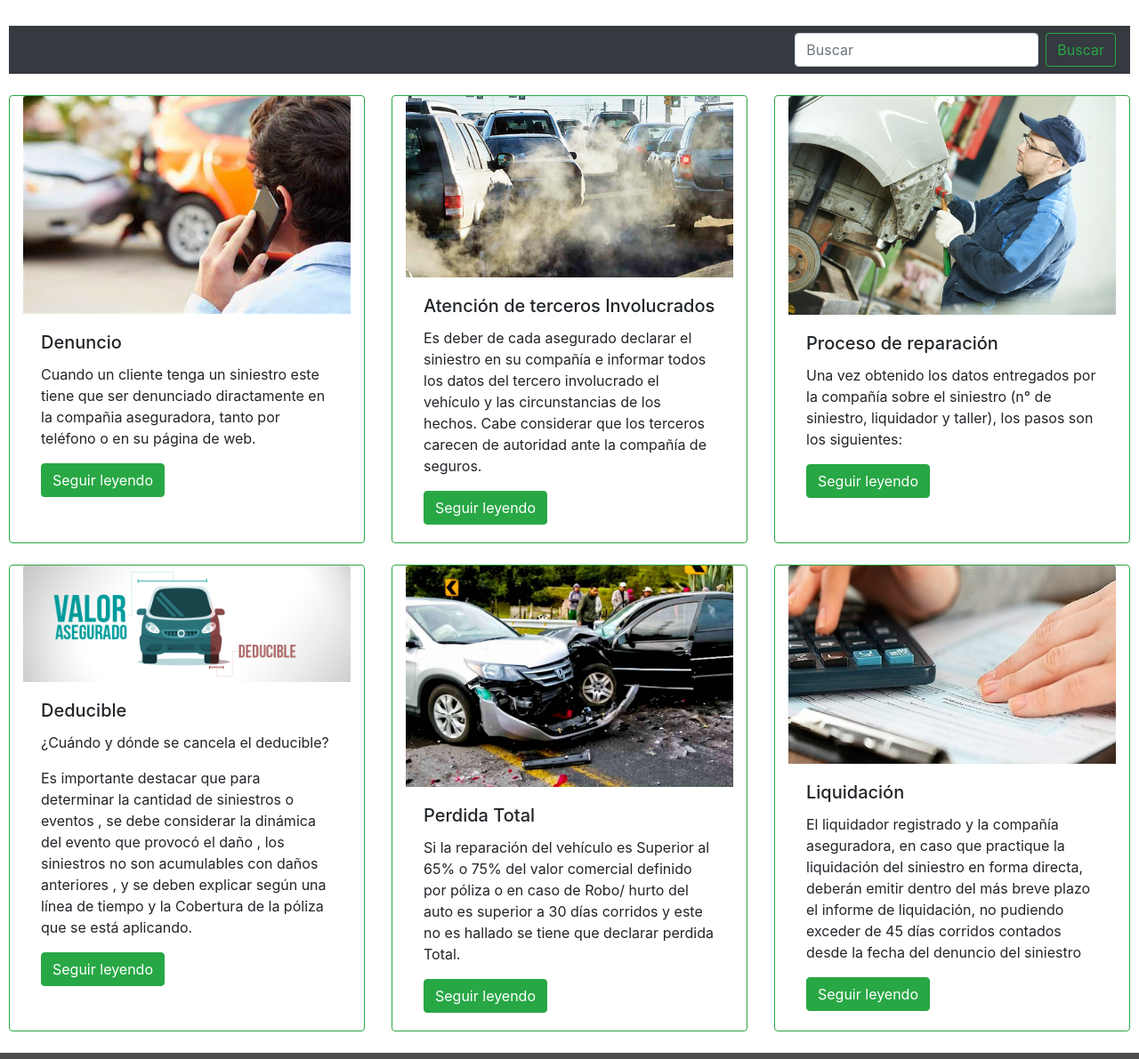
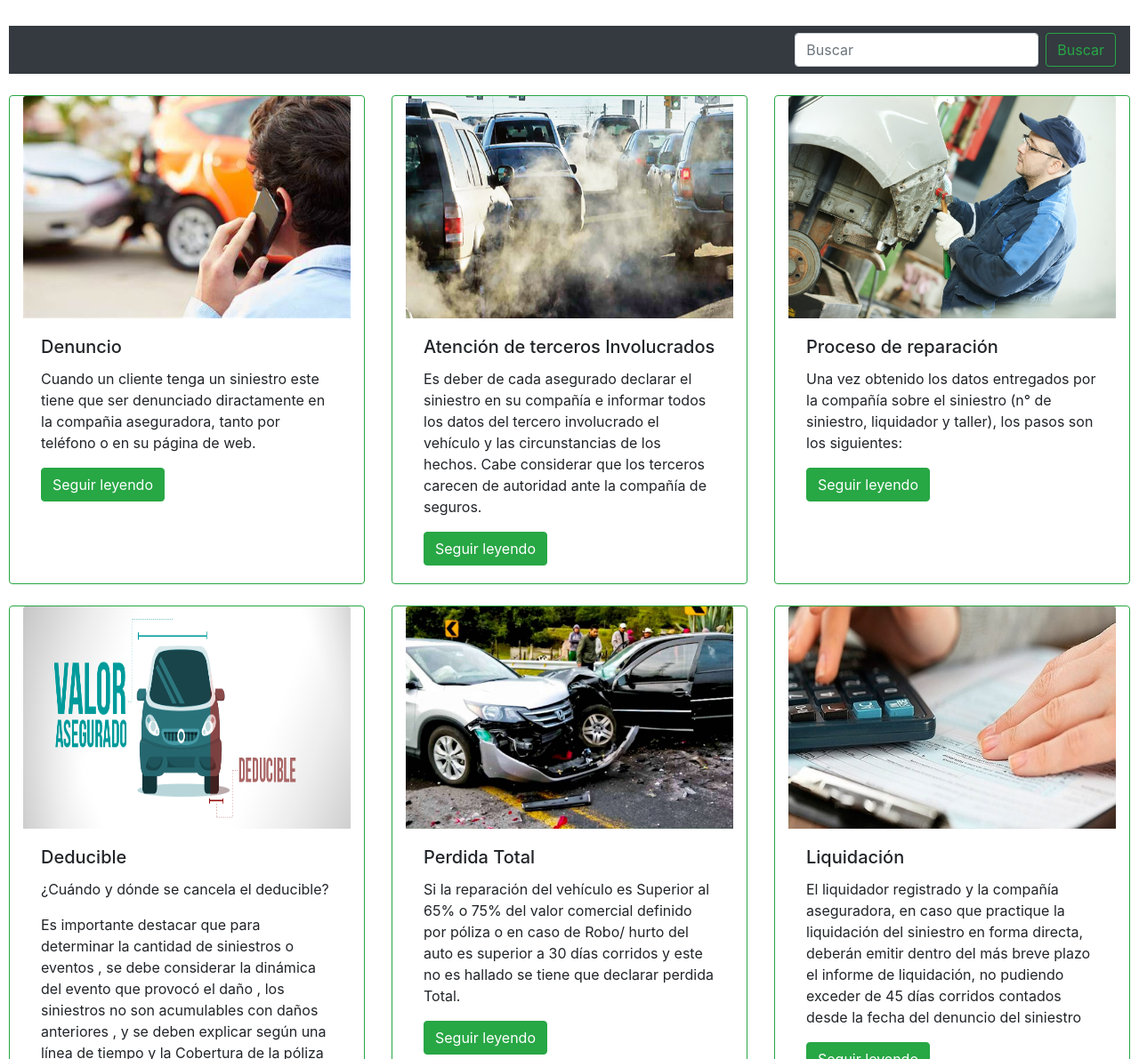
Before and after one commit to JeanIrarrazabal/proyecto_coder_SF, a website: page Auto.html in a window 1280 px wide. Shown: the part 133-1324 px from the top of the page at 89% size. Drawn offline with nearby package versions, Linux system fonts and the light colour scheme.

Commit message:
Se corrige tamaño de fotos y se aplica SEO en todos los html

```diff
--- a/Auto.html
+++ b/Auto.html
@@ -8,6 +8,18 @@
 	<link href="https://fonts.googleapis.com/css2?family=Indie+Flower&display=swap" rel="stylesheet">
 	<link href="https://fonts.googleapis.com/css2?family=Anton&display=swap" rel="stylesheet">
 	<link rel="stylesheet" href="https://maxcdn.bootstrapcdn.com/bootstrap/4.5.2/css/bootstrap.min.css">
+
+	<!--SEO-->
+	<meta name="description" content="Esta pagina esta enfocada a consolidar la informacion necesaria relacionada a la post venta de Seguros Falabella.">
+	<meta name="keyboard" content="atención a clientes, post venta, seguros, seguros falabella, seguro auto, nps, como siniestrar, glosario">
+	<meta name="author" content="Seguros Falabella">
+
+	<meta property="og:locale" content="es_es">
+	<meta property="og:type" content="website">
+	<meta property="og:title" content="Atencion Seguros Falabella">
+	<meta property="og:description" content="Informacion relevante sobre la post venta de Seguros Falabella">
+	<meta property="og:url" content="https://atencionsf.cl">
+	<meta property="og:image" content="Imagenes\logo_seguros.jpg">
 </head>
 <body>
 	<header>
@@ -22,7 +34,7 @@
 				<section class="header_menu">
 					<div class="col-sm-12 col-md-8 col-lg-8 col-xl-4">
 						<div class="btn-group">
-							<a class="btn btn-success" href="Index.html">Inicio</a>
+							<a class="btn btn-success" href="index.html">Inicio</a>
 							<div class="btn-group">
 								<button type="button" class="btn btn-success dropdown-toggle" data-toggle="dropdown">Auto</button>
 								<div class="dropdown-menu">
@@ -75,7 +87,7 @@
 
 				<div class="card-deck">
 				  <div class="card border-success col-sm-12 col-md-12">
-				    <img class="card-img-top" src="Imagenes\denuncio.jpg">
+				    <img class="card-img-top" src="Imagenes\denuncio.jpg" width="200px" height="250px">
 				    <div class="card-body">
 					    <h5 class="card-title">Denuncio</h5>
 					    <p class="card-text">Cuando un cliente tenga un siniestro este tiene que ser denunciado diractamente en la compañia aseguradora, tanto por teléfono o 	en su página de web.</p>
@@ -106,7 +118,7 @@
 				  </div>
 		<!-------------------------------------------------------------------------------------------------------------------------------------------------------->
 				  <div class="card border-success col-sm-12 col-md-12">
-				    <img class="card-img-top" src="Imagenes\terceros.png">
+				    <img class="card-img-top" src="Imagenes\terceros.png" width="200px" height="250px">
 				    <div class="card-body">
 					    <h5 class="card-title">Atención de terceros Involucrados</h5>
 					    <p class="card-text">Es deber de cada asegurado declarar el siniestro en su compañía e informar todos los datos del tercero involucrado el vehículo y las circunstancias de los hechos. Cabe considerar que los terceros carecen de autoridad ante la compañía de seguros.</p>
@@ -160,7 +172,7 @@
 				  </div>
 		<!-------------------------------------------------------------------------------------------------------------------------------------------------------->
 				  <div class="card border-success col-sm-12 col-md-12">
-				    <img class="card-img-top" src="Imagenes\reparacion.jpg">
+				    <img class="card-img-top" src="Imagenes\reparacion.jpg" width="200px" height="250px">
 				    <div class="card-body">
 					    <h5 class="card-title">Proceso de reparación</h5>
 					    <p class="card-text">Una vez obtenido los datos entregados por la compañía sobre el siniestro (n° de siniestro, liquidador y taller), los pasos son los siguientes:</p>
@@ -220,7 +232,7 @@
 
 				<div class="card-deck">
 				 <div class="card border-success col-sm-12">
-				    <img class="card-img-top" src="Imagenes\deducible.png">
+				    <img class="card-img-top" src="Imagenes\deducible.png" width="200px" height="250px">
 				    <div class="card-body">
 					    <h5 class="card-title">Deducible</h5>
 					    <p class="card-text">¿Cuándo y dónde se cancela el deducible?</p>
@@ -263,7 +275,7 @@
 				  </div>
 		<!-------------------------------------------------------------------------------------------------------------------------------------------------------->
 				  <div class="card border-success col-sm-12">
-				    <img class="card-img-top" src="Imagenes\total.jpg">
+				    <img class="card-img-top" src="Imagenes\total.jpg" width="200px" height="250px">
 				    <div class="card-body">
 					    <h5 class="card-title">Perdida Total</h5>
 					    <p class="card-text">Si la reparación del vehículo es Superior al 65% o 75% del valor comercial definido por póliza o en caso de Robo/ hurto del auto es superior a 30 días corridos y este no es hallado se tiene que declarar perdida Total.</p>
@@ -340,7 +352,7 @@
 				  </div>
 		<!-------------------------------------------------------------------------------------------------------------------------------------------------------->
 				  <div class="card border-success col-sm-12">
-				    <img class="card-img-top" src="Imagenes\liquidacion.jpg">
+				    <img class="card-img-top" src="Imagenes\liquidacion.jpg" width="200px" height="250px">
 				    <div class="card-body">
 					    <h5 class="card-title">Liquidación</h5>
 					    <p class="card-text">El liquidador registrado y la compañía aseguradora, en caso que practique la liquidación del siniestro en forma directa, deberán emitir dentro del más breve plazo el informe de liquidación, no pudiendo exceder de 45 días corridos contados desde la fecha del denuncio del siniestro</p>
```
Also changed, not shown: Contacto.html (+13 -1 lines), Glosario.html (+13 -1 lines), Index.html (+1 -1 lines), Nps.html (+16 -4 lines), Imagenes/icono_alerta.svg (deleted).
